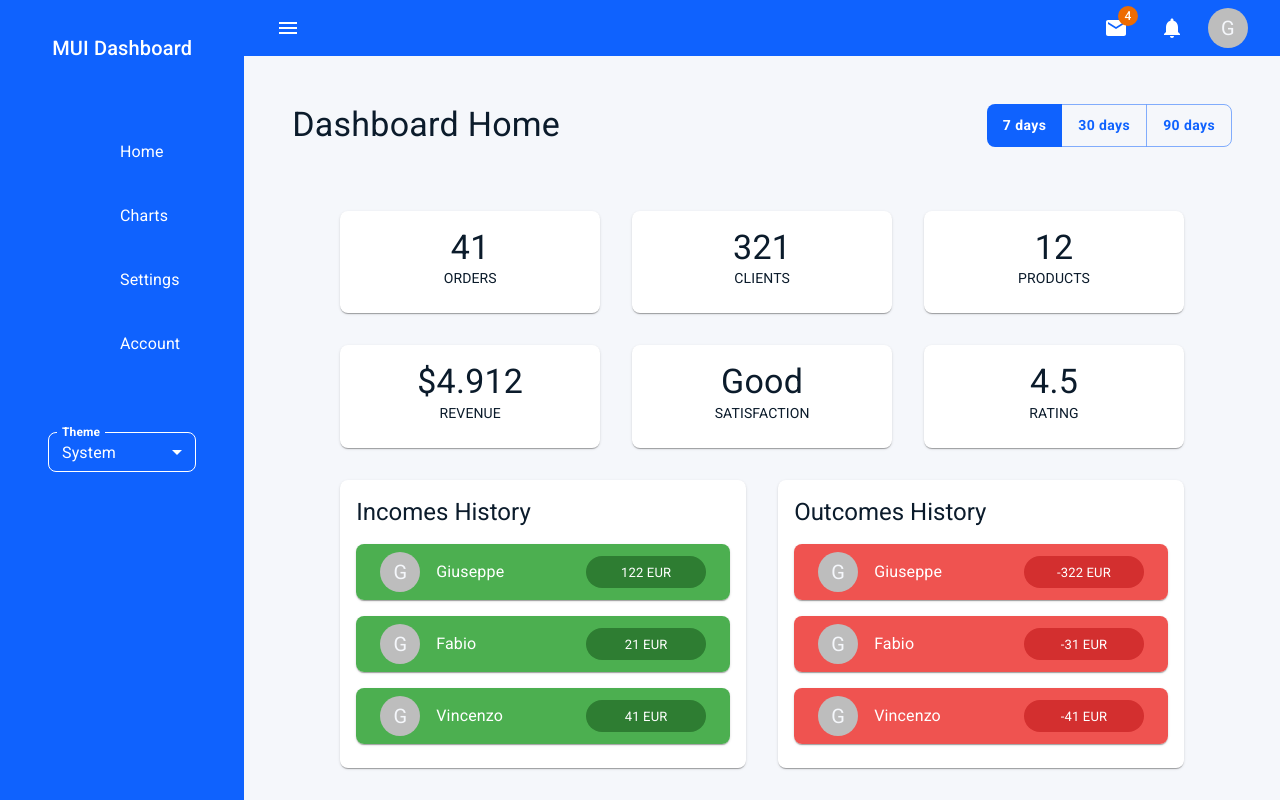
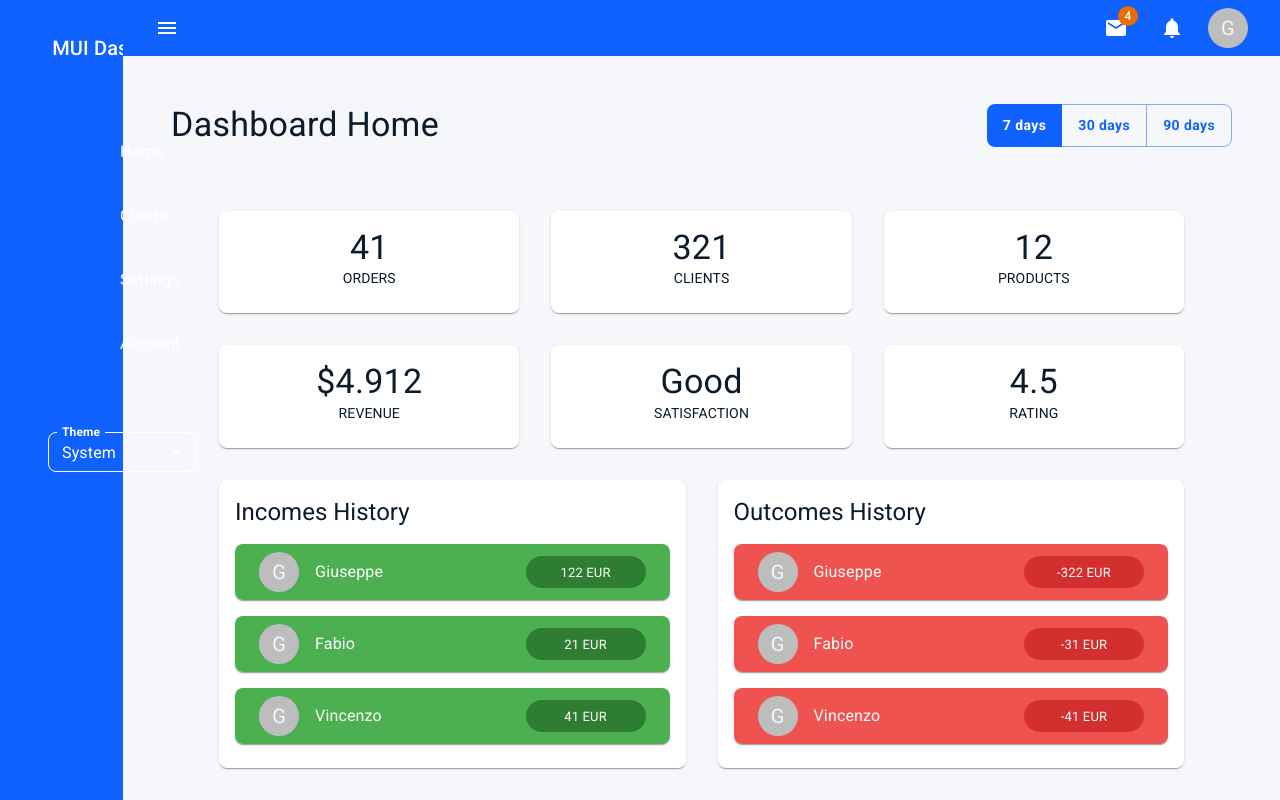
Before and after one commit to giuseppe2305/mui-dashboard, a React (Vite) app: page / in a window 1280 px wide. Built offline with nearby package versions, Linux system fonts and the light colour scheme; some icons are missing.

Commit message:
Implemented interactivity in the Sidebar.

```diff
--- a/src/components/Sidebar.tsx
+++ b/src/components/Sidebar.tsx
@@ -1,4 +1,4 @@
-import { Box, Grid, List, ListItem, ListItemButton, ListItemIcon, ListItemText, Typography } from "@mui/material";
+import { Collapse, Grid, List, ListItem, ListItemButton, ListItemIcon, ListItemText, Typography } from "@mui/material";
 
 import HomeIcon from "@mui/icons-material/Home";
 import ShowChart from "@mui/icons-material/ShowChart";
@@ -6,10 +6,15 @@ import Settings from "@mui/icons-material/Settings";
 import Person from "@mui/icons-material/Person";
 
 import { ThemeSwitch } from "./ThemeSwitch";
+import { useSidebar } from "../contexts/useSidebar";
 
 function Sidebar() {
+  const { isOpen } = useSidebar();
+
   return (
-    <Box
+    <Collapse
+      in={isOpen}
+      orientation="horizontal"
       sx={{
         backgroundColor: "primary.main",
         color: "primary.contrastText",
@@ -57,7 +62,7 @@ function Sidebar() {
           </ListItem>
         </List>
       </Grid>
-    </Box>
+    </Collapse>
   );
 }
 
```
